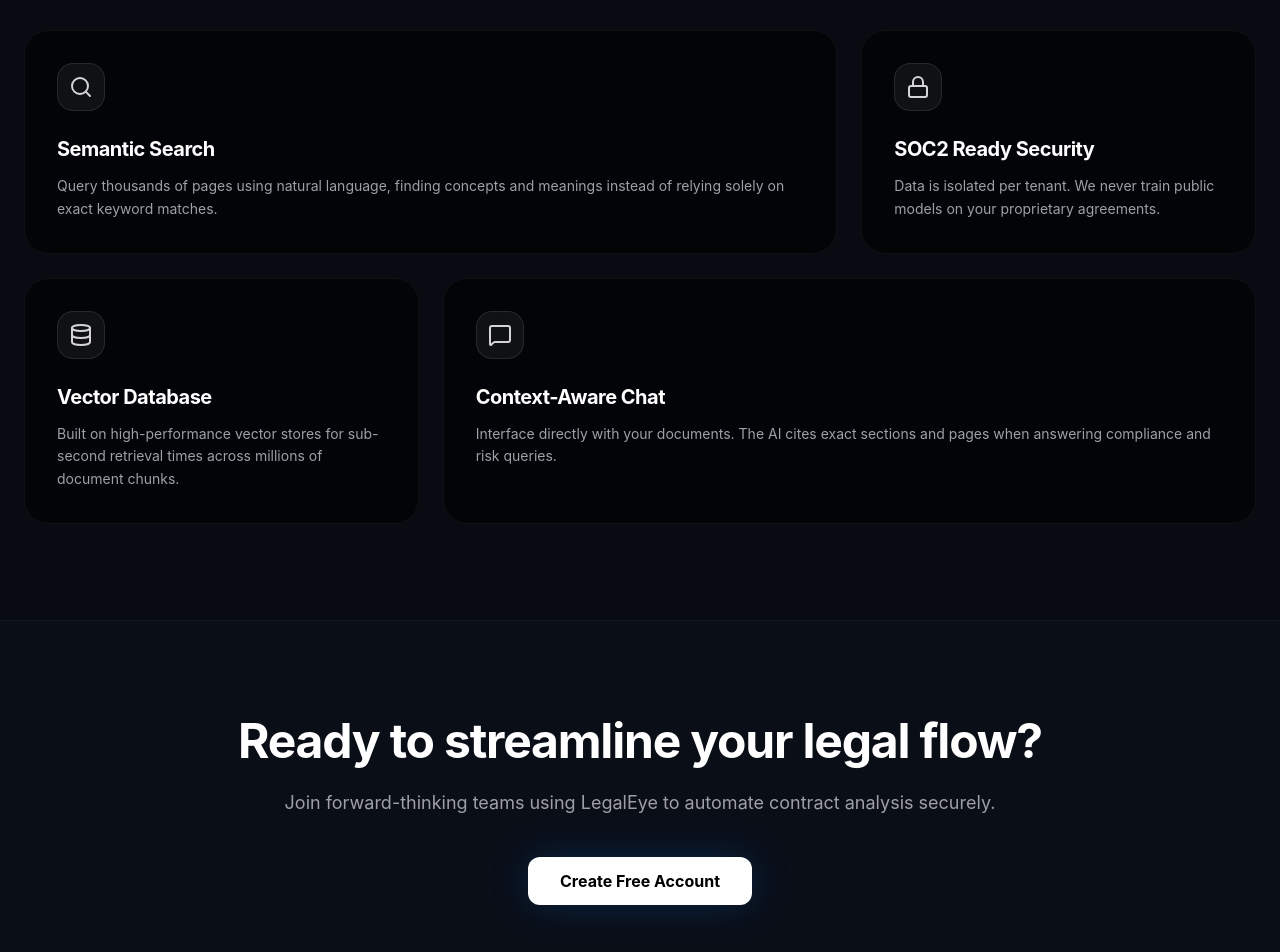
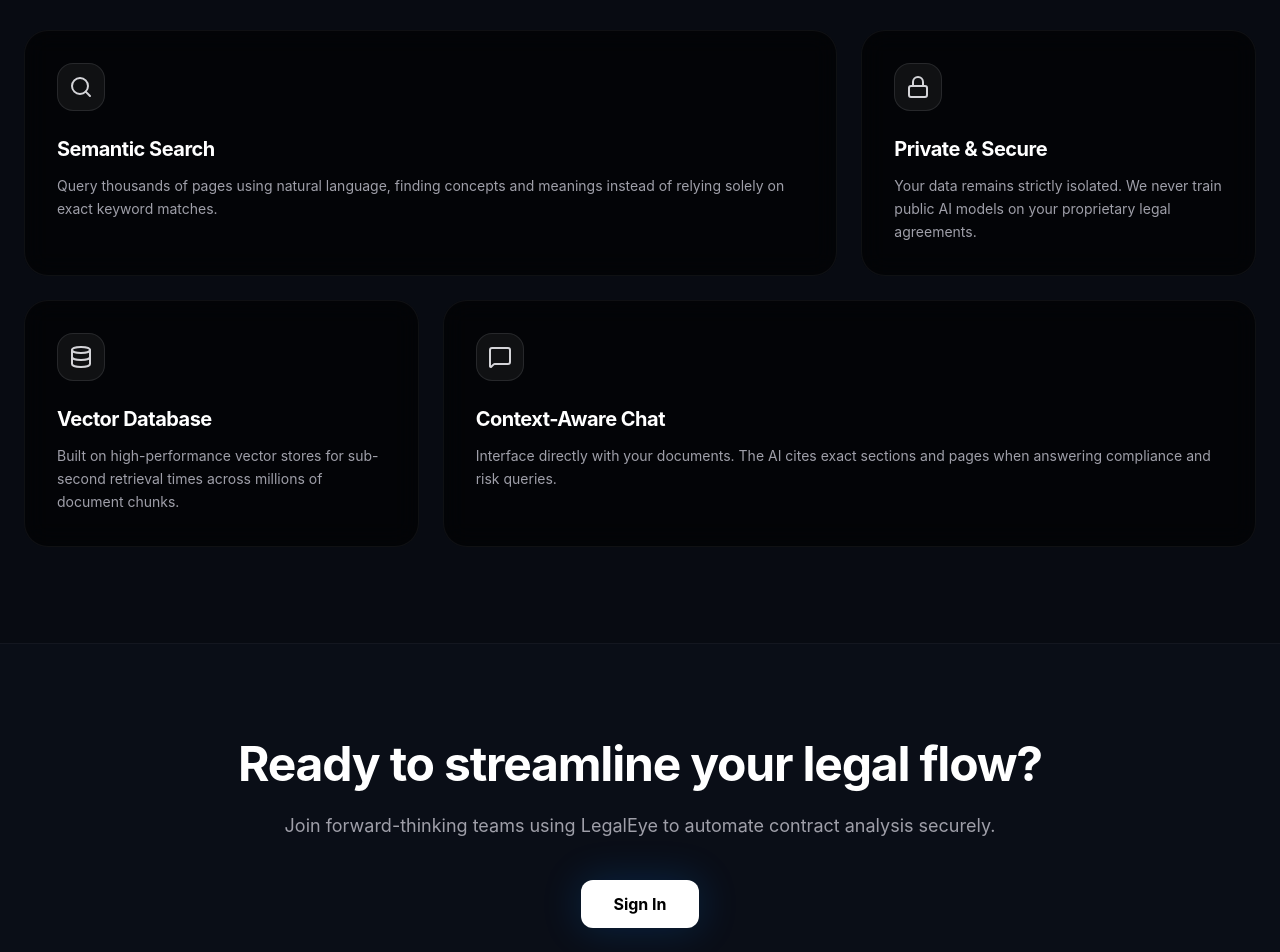
Before and after one commit to HrithikVaya007/LegalEye, a React (Vite) app in the folder client/: page / in a window 1280 px wide. Shown: the part 2000-2952 px from the top of the page. Built offline with nearby package versions, Linux system fonts and the light colour scheme; no server answers.

Commit message:
again last new changes made for the landing page

```diff
--- a/client/src/pages/LandingPage.jsx
+++ b/client/src/pages/LandingPage.jsx
@@ -208,8 +208,8 @@
               />
               <BentoCard
                 icon={Lock}
-                title="SOC2 Ready Security"
-                description="Data is isolated per tenant. We never train public models on your proprietary agreements."
+                title="Private & Secure"
+                description="Your data remains strictly isolated. We never train public AI models on your proprietary legal agreements."
                 className="md:col-span-1"
                 delay={0.1}
               />
@@ -239,7 +239,7 @@
 
             <Link to="/register">
               <Button size="lg" className="h-12 px-8 text-base font-bold bg-white text-black hover:bg-zinc-200 border-0 rounded-xl transition-all shadow-[0_0_40px_rgba(255,255,255,0.1)]">
-                Create Free Account
+                Sign In
               </Button>
             </Link>
           </div>
```
